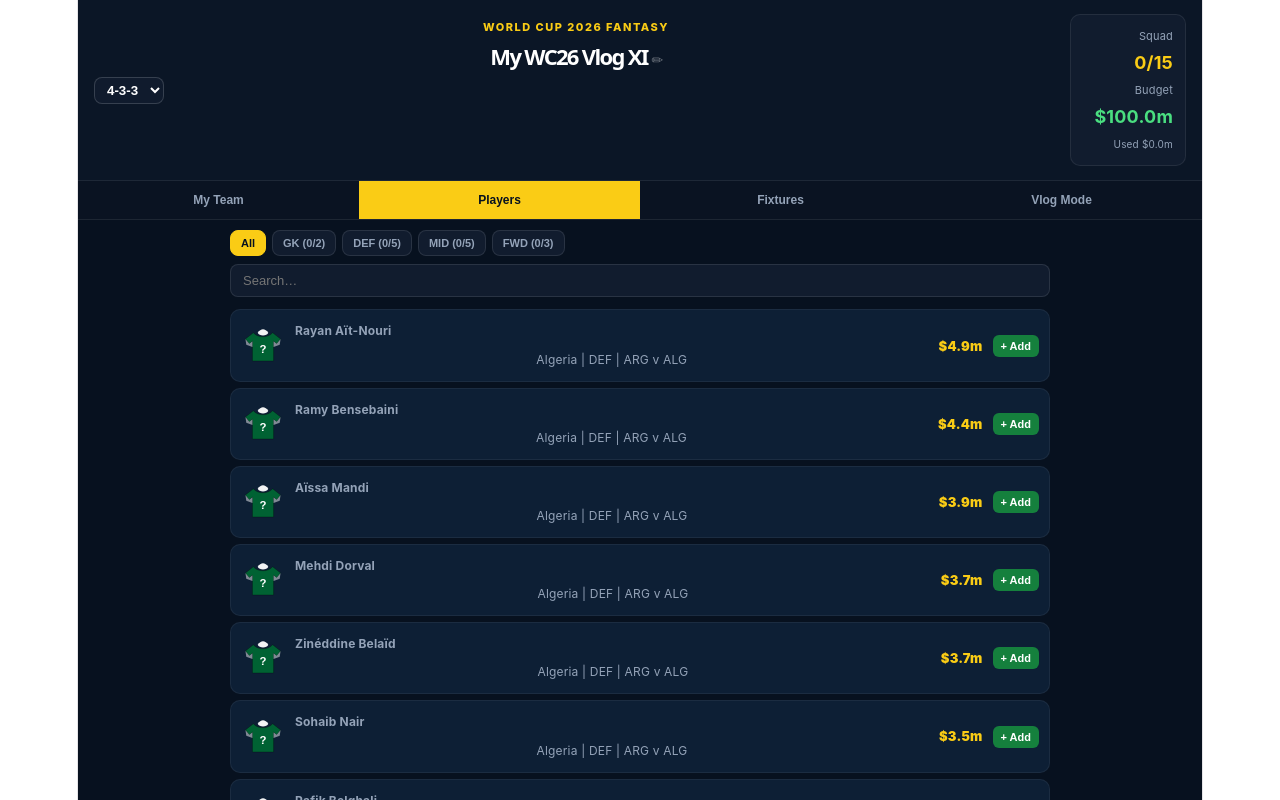
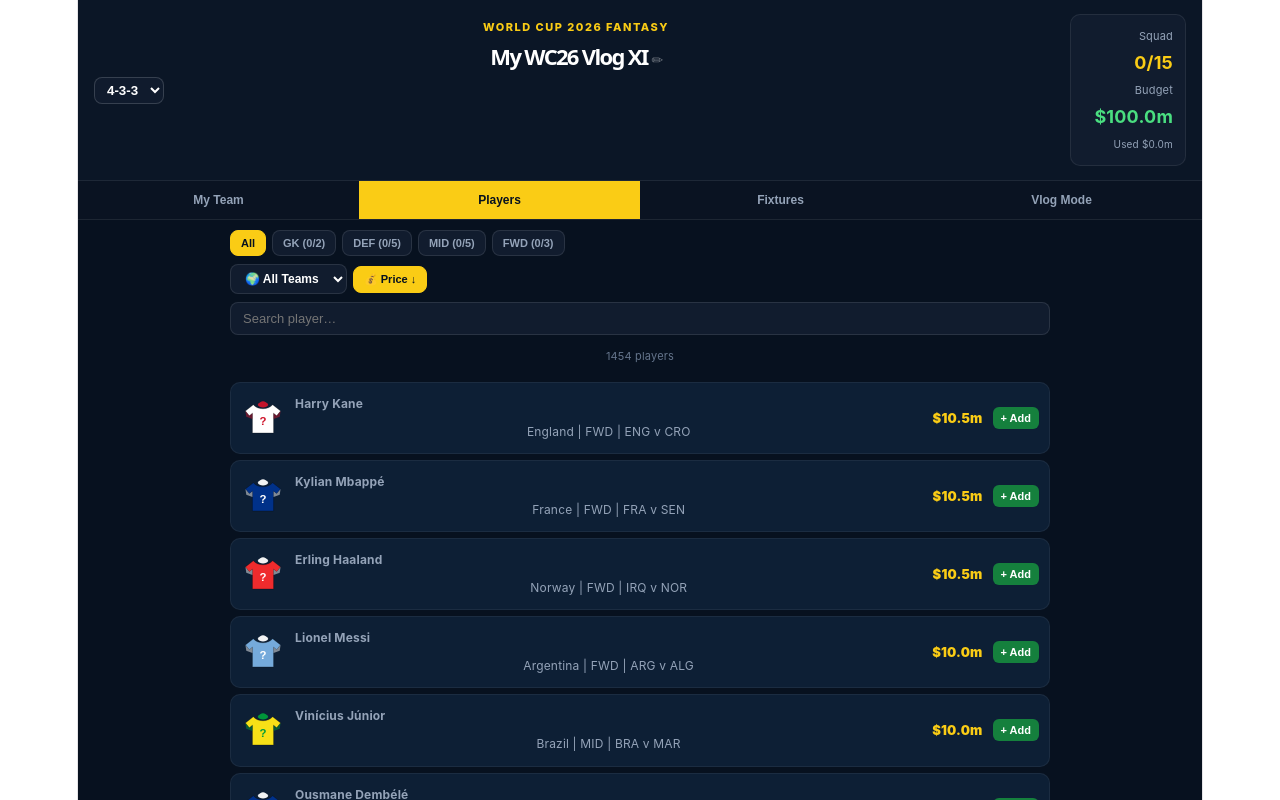
Before and after one commit to boexaw-ship-it/wc26-fantasy-vlog, a React (Vite) app: page / in a window 1280 px wide. Both pictures are taken after a click on the button "Players". Shown: the top 800 px of the page. Built offline with nearby package versions, Linux system fonts and the light colour scheme.

Commit message:
Add files via upload

```diff
--- a/src/App.jsx
+++ b/src/App.jsx
@@ -374,14 +374,25 @@ function EmptyBench({num}) {
 function PlayersView({allPlayers,allSelected,starterPlayers,benchPlayers,captainId,vcId,
   posFilter,setPosFilter,search,setSearch,onAdd,onRemove,onCaptain,onVC,posLimits,totalCount,formation}) {
 
-  const shape = FORMATIONS[formation]||FORMATIONS["4-3-3"];
+  const [teamFilter,setTeamFilter] = useState("All");
+  const [sortPrice,setSortPrice]   = useState(true);
 
-  const filtered = allPlayers.filter(p=>{
-    const mPos = posFilter==="All"||p.position===posFilter;
-    const q = search.trim().toLowerCase();
-    const mSearch = !q||p.name?.toLowerCase().includes(q)||p.fullName?.toLowerCase().includes(q)||p.teamCode?.toLowerCase().includes(q)||p.team?.toLowerCase().includes(q);
-    return mPos&&mSearch;
-  });
+  const teamList = useMemo(()=>{
+    const teams = [...new Set(allPlayers.map(p=>p.teamCode).filter(Boolean))].sort();
+    return teams;
+  },[allPlayers]);
+
+  const filtered = useMemo(()=>{
+    let list = allPlayers.filter(p=>{
+      const mPos  = posFilter==="All"||p.position===posFilter;
+      const mTeam = teamFilter==="All"||p.teamCode===teamFilter;
+      const q     = search.trim().toLowerCase();
+      const mSearch = !q||p.name?.toLowerCase().includes(q)||p.fullName?.toLowerCase().includes(q)||p.teamCode?.toLowerCase().includes(q)||p.team?.toLowerCase().includes(q);
+      return mPos&&mTeam&&mSearch;
+    });
+    if (sortPrice) list = [...list].sort((a,b)=>b.price-a.price);
+    return list;
+  },[allPlayers,posFilter,teamFilter,search,sortPrice]);
 
   return (
     <div style={S.page}>
@@ -394,7 +405,22 @@ function PlayersView({allPlayers,allSelected,starterPlayers,benchPlayers,captain
             </button>
           ))}
         </div>
-        <input style={S.search} value={search} onChange={e=>setSearch(e.target.value)} placeholder="Search…"/>
+        <div style={{display:"flex",gap:6,flexWrap:"wrap",alignItems:"center"}}>
+          <select style={S.teamSelect} value={teamFilter} onChange={e=>setTeamFilter(e.target.value)}>
+            <option value="All">🌍 All Teams</option>
+            {teamList.map(code=>(
+              <option key={code} value={code}>{code}</option>
+            ))}
+          </select>
+          <button style={{...S.fBtn,...(sortPrice?S.fBtnOn:{})}} onClick={()=>setSortPrice(v=>!v)}>
+            💰 {sortPrice?"Price ↓":"Default"}
+          </button>
+        </div>
+        <input style={S.search} value={search} onChange={e=>setSearch(e.target.value)} placeholder="Search player…"/>
+        <div style={{fontSize:11,color:"#64748b"}}>
+          {filtered.length} players{teamFilter!=="All"?` · ${teamFilter}`:""}
+          {posFilter!=="All"?` · ${posFilter}`:""}
+        </div>
       </div>
 
       <div style={S.playerList}>
@@ -624,6 +650,7 @@ const S = {
   filterGroup:{display:"flex",gap:6,flexWrap:"wrap"},
   fBtn:{background:"#111c2e",border:"1px solid rgba(255,255,255,.1)",color:"#94a3b8",borderRadius:8,padding:"6px 10px",fontSize:11,fontWeight:700,cursor:"pointer"},
   fBtnOn:{background:"#facc15",color:"#07111f",borderColor:"#facc15"},
+  teamSelect:{background:"#111c2e",border:"1px solid rgba(255,255,255,.1)",color:"#fff",borderRadius:8,padding:"6px 10px",fontSize:12,fontWeight:700,outline:"none",cursor:"pointer"},
   search:{background:"#111c2e",border:"1px solid rgba(255,255,255,.1)",color:"#fff",borderRadius:8,padding:"8px 12px",fontSize:13,outline:"none",width:"100%",boxSizing:"border-box"},
   playerList:{display:"flex",flexDirection:"column",gap:6},
   playerRow:{display:"flex",alignItems:"center",gap:10,background:"#0d1f35",border:"1px solid rgba(255,255,255,.06)",borderRadius:10,padding:"8px 10px"},
```
